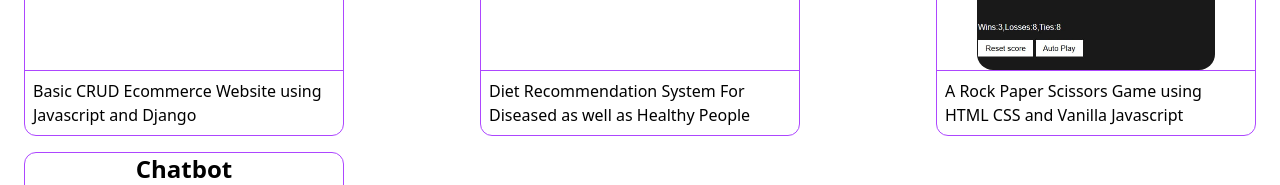
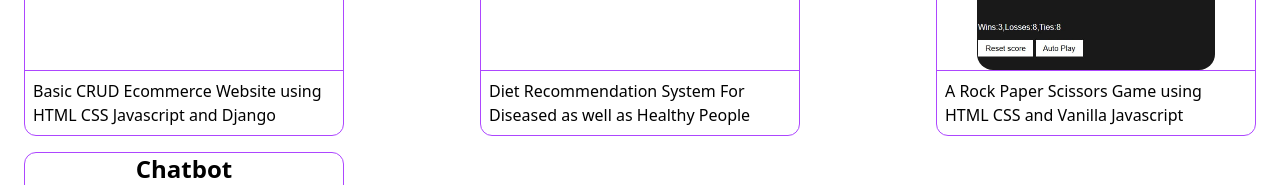
Before and after one commit to sakshyam-luitel/Portfolio, a React (Vite) app: page /projects in a window 1280 px wide. Shown: the part 388-573 px from the top of the page. Built offline with nearby package versions, Linux system fonts and the light colour scheme.

Commit message:
Added hyperlink to access ecomerce website

```diff
--- a/src/pages/ProjectsPage.jsx
+++ b/src/pages/ProjectsPage.jsx
@@ -19,7 +19,8 @@ function ProjectsPage() {
         <div className="flex justify-center md:justify-between items-center absolute top-30 md:top-35 flex-wrap md:mx-4">
           <Card
             projectName="Ecommerce Website"
-            projectDescription="Basic CRUD Ecommerce Website using Javascript and Django"
+            projectDescription="Basic CRUD Ecommerce Website using HTML CSS Javascript and Django"
+            projectLink="https://amazon-clone-ofwr.onrender.com/"
           />
           <Card
             projectName="Diet Recommendation System"
```
